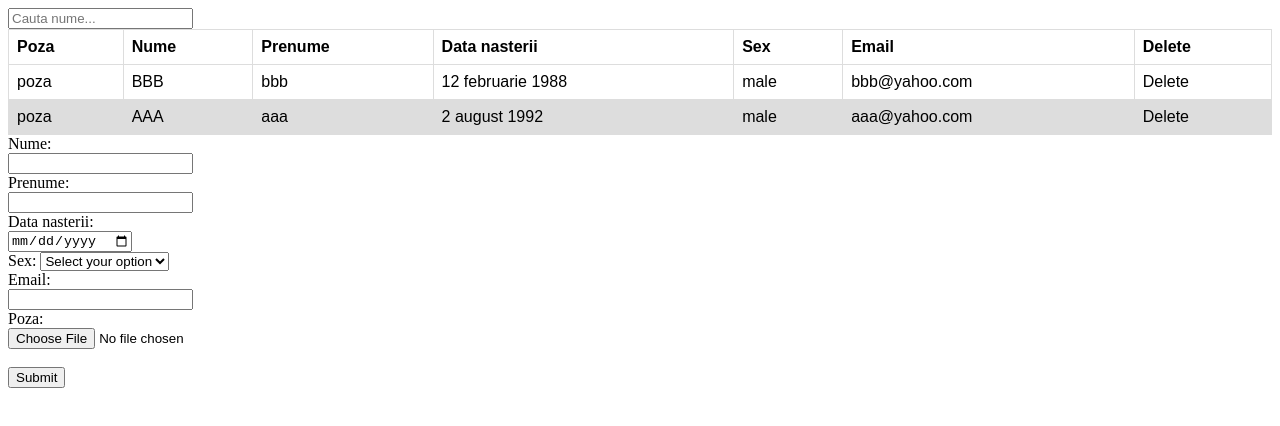
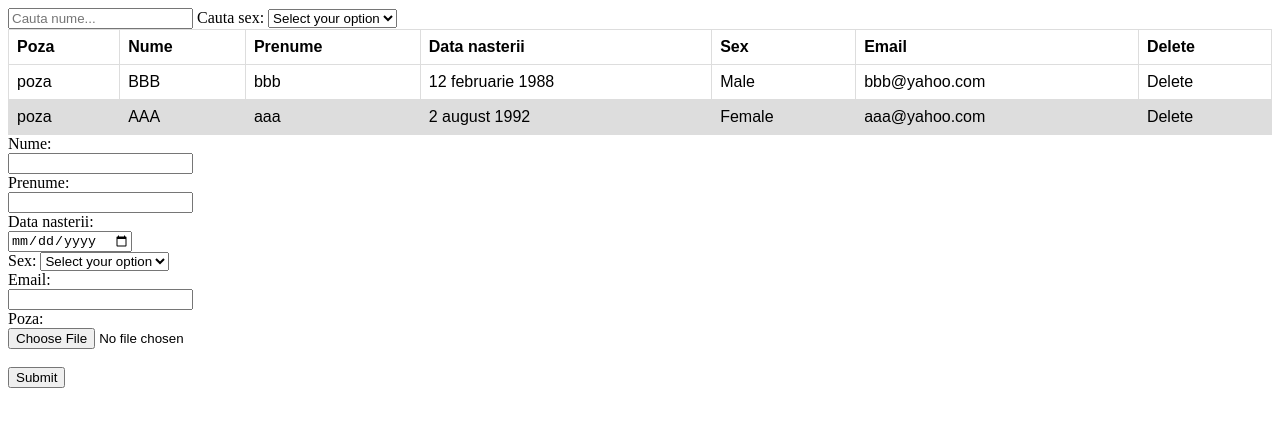
Before and after one commit to peterbacso/Angajati, a plain HTML site: page index.html in a window 1280 px wide. Drawn offline with nearby package versions, Linux system fonts and the light colour scheme.

Commit message:
added sex filter. changed function name and edited seed data.

```diff
--- a/index.html
+++ b/index.html
@@ -7,7 +7,14 @@
         <script src="https://code.jquery.com/jquery-1.9.1.min.js"></script>
     </head>
     <body>
-        <input type="text" id="searchInput" onkeyup="searchFunction()" placeholder="Cauta nume..." title="Scrie un nume">
+        <input type="text" id="searchInput" onkeyup="searchAngajat()" placeholder="Cauta nume..." title="Scrie un nume">
+        <label for="sexFilter">Cauta sex: </label>
+        <select onchange="filterSex()" id="sexFilter" name="sexFilter">
+            <option value="" disabled selected>Select your option</option>
+            <option value="Male">Male</option>
+            <option value="Female">Female</option>
+            <option value="Other">Other</option>
+        </select><br>
         <table id='angajati'>
             <thead>
                 <tr>
@@ -26,7 +33,7 @@
                     <td>BBB</td>
                     <td>bbb</td>
                     <td>12 februarie 1988</td>
-                    <td>male</td>
+                    <td>Male</td>
                     <td>bbb@yahoo.com</td>
                     <td><a class="delete">Delete</a></td>
                 </tr>
@@ -35,7 +42,7 @@
                     <td>AAA</td>
                     <td>aaa</td>
                     <td>2 august 1992</td>
-                    <td>male</td>
+                    <td>Female</td>
                     <td>aaa@yahoo.com</td>
                     <td><a class="delete">Delete</a></td>
                 </tr>
--- a/main.js
+++ b/main.js
@@ -83,7 +83,7 @@ function checkImage(numePoza) {
 }
 
 // Search
-function searchFunction() {
+function searchAngajat() {
     var input, filter, table, tr, td, i, txtValue;
     input = document.getElementById("searchInput");
     filter = input.value.toUpperCase();
@@ -101,3 +101,23 @@ function searchFunction() {
         }
     }
 }
+
+// Sex Filter
+function filterSex() {
+    var input, filter, table, tr, td, i, txtValue;
+    input = document.getElementById("sexFilter");
+    filter = input.value.toUpperCase();
+    table = document.getElementById("angajati");
+    tr = table.getElementsByTagName("tr");
+    for (i = 0; i < tr.length; i++) {
+        td = tr[i].getElementsByTagName("td")[4];
+        if (td) {
+            txtValue = td.textContent || td.innerText;
+            if (txtValue.toUpperCase() == filter) {
+                tr[i].style.display = "";
+            } else {
+                tr[i].style.display = "none";
+            }
+        }
+    }
+}
```
